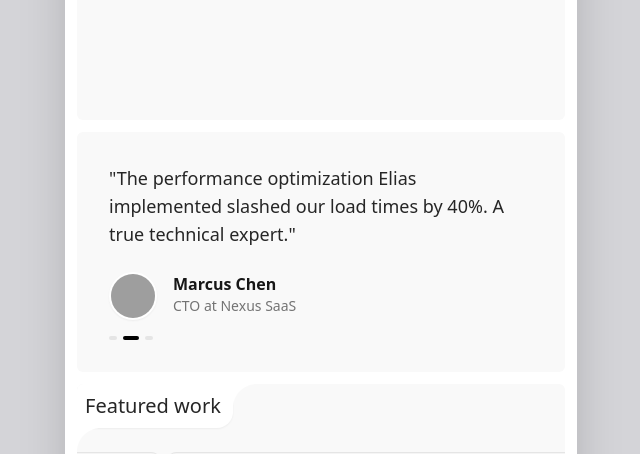
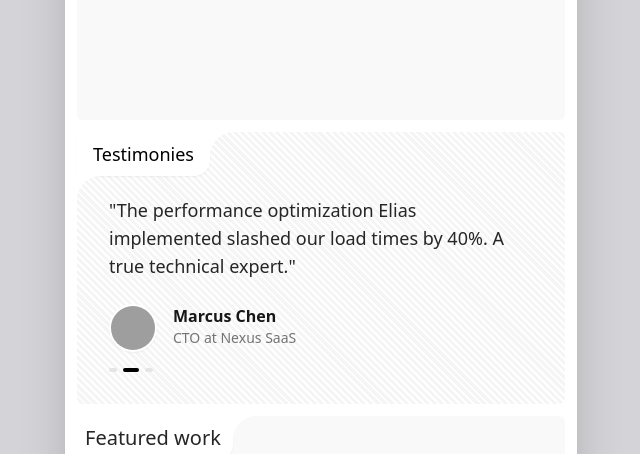
Before and after one commit to arvtia/what, a React (Create React App) app: page / in a window 1280 px wide. Shown: the part 680-1134 px from the top of the page, without its empty margins (319-959 px from the left). Built offline with nearby package versions, Linux system fonts and the light colour scheme; no server answers; grey boxes are pictures that could not be loaded.

Commit message:
final touch for today

```diff
--- a/src/pages/NordenTheme/components/NordenRating.jsx
+++ b/src/pages/NordenTheme/components/NordenRating.jsx
@@ -1,4 +1,5 @@
 import  { useState, useEffect } from 'react';
+import { InvertedCorner } from '../NordenNavbar';
 
 const REVIEWS = [
   {
@@ -24,6 +25,21 @@ const REVIEWS = [
   }
 ];
 
+export const StarsIconSvg = ({ className = "text-yellow-400" }) => {
+   return (
+      <svg
+        xmlns="http://www.w3.org/2000/svg"
+        width="20"
+        height="20"
+        fill="currentColor" // Using currentColor lets Tailwind 'text-' classes work
+        viewBox="0 0 256 256"
+        className={className}
+      >
+        <path d="M229.5,113,166.06,89.94,143,26.5a16,16,0,0,0-30,0L89.94,89.94,26.5,113a16,16,0,0,0,0,30l63.44,23.07L113,229.5a16,16,0,0,0,30,0l23.07-63.44L229.5,143a16,16,0,0,0,0-30ZM157.08,152.3a8,8,0,0,0-4.78,4.78L128,223.9l-24.3-66.82a8,8,0,0,0-4.78-4.78L32.1,128l66.82-24.3a8,8,0,0,0,4.78-4.78L128,32.1l24.3,66.82a8,8,0,0,0,4.78,4.78L223.9,128Z"></path>
+      </svg>
+   );
+};
+
 const NordenRating = () => {
    const [index, setIndex] = useState(0);
 
@@ -37,10 +53,20 @@ const NordenRating = () => {
    const current = REVIEWS[index];
 
    return (
-         <div className="mb-3 bg-[#F9F9F9] mt-3 border-neutral-100 p-8 rounded-md min-h-[220px] flex items-center justify-center transition-all duration-500">
+         <div className="mb-3  bg-stripes-light mt-3 border-neutral-100 p-8 rounded-md min-h-[220px] flex items-center justify-center transition-all duration-500 relative">
+            <div className="absolute top-0 left-0">
+               <div className="relative bg-white shadow-sm px-4 py-2  rounded-br-2xl">
+                  <div className="text-lg">
+                     Testimonies
+                  </div>
+                  <InvertedCorner className="absolute left-0 rotate-180 top-11 text-white"/>
+                  <InvertedCorner className="absolute -right-6  rotate-180 -top-0 text-white"/>
+               </div>
+            </div>
+
             {/* Container with a key for smooth re-mount animations if using Framer Motion,
                otherwise standard CSS transitions work too */}
-            <div key={current.id} className="w-full max-w-2xl animate-in fade-in slide-in-from-bottom-2 duration-700">
+            <div key={current.id} className="w-full pt-8 max-w-2xl animate-in  fade-in slide-in-from-bottom-2 duration-700">
 
             <p className="text-md md:text-lg  text-neutral-800 leading-snug">
                "{current.text}"
--- a/src/pages/NordenTheme/components/ProjectMarquee.jsx
+++ b/src/pages/NordenTheme/components/ProjectMarquee.jsx
@@ -185,7 +185,7 @@ const NordenProjectMarquee = () => {
   const marqueeItems = [...PROJECTS, ...PROJECTS];
 
   return (
-    <div className="mt-3 bg-[#F9F9F9] rounded-md overflow-hidden">
+    <div className="mt-3 bg-[#F9F9F9]  rounded-md overflow-hidden">
 
       <div className="relative bg-white w-fit mb-5 rounded-br-2xl shadow-sm">
          <h2 className=" text-xl px-2 pr-3 py-2 text-neutral-800">Featured work</h2>
@@ -206,9 +206,9 @@ const NordenProjectMarquee = () => {
                 target="_blank"
                 rel="noopener noreferrer"
                 /* 2. This is the individual card. We use group/card */
-               className="relative w-[350px] md:w-[450px] flex-shrink-0 group/card cursor-pointer"
+                className=" relative w-[350px] md:w-[450px] flex-shrink-0 group/card cursor-pointer"
               >
-               <div className="aspect-[16/10] relative overflow-hidden bg-neutral-100 border border-neutral-200 rounded-lg">
+                <div className="aspect-[16/10] bg-stripes-light  relative overflow-hidden  border border-neutral-200 rounded-lg">
                   <img
                       src={project.image}
                       alt={project.title}
--- a/src/pages/NordenTheme/components/SocialMedia.jsx
+++ b/src/pages/NordenTheme/components/SocialMedia.jsx
@@ -35,7 +35,7 @@ const SocialMediaArray =[
 
 const NordenSocialMedia = () => {
    return (
-      <div className="relative  max-w-xl mx-auto w-full mt-3 py-3 rounded-md bg-[#F9F9F9]">
+      <div className="relative  max-w-xl mx-auto w-full mt-3 py-3 rounded-md bg-[#F9F9F9] bg-stripes-light">
          <div className="absolute top-0 left-0">
             <div className="relative bg-white shadow-sm px-4 py-2 rounded-br-2xl">
                <p className="text-lg">Find me</p>
```
Lines whose indentation alone changed are shown as unchanged.
